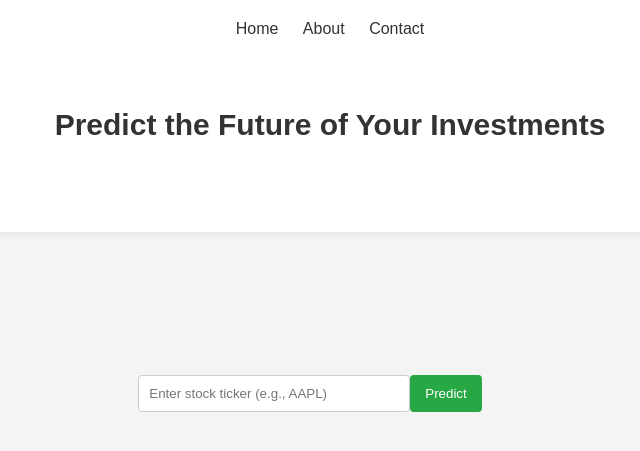
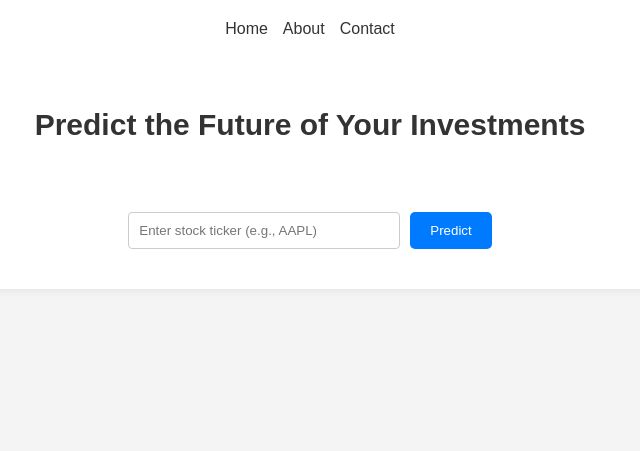
Before and after one commit to bhargavsarvepalli0210/Stock_Price_Prediction, a Flask app: page /index in a window 1280 px wide. Shown: the top 451 px of the page, without its empty margins (330-970 px from the left). Run offline with Flask 2, Linux system fonts and the light colour scheme; some libraries are stand-ins or nearby versions.

Commit message:
Update index.html

```diff
--- a/templates/index.html
+++ b/templates/index.html
@@ -6,31 +6,124 @@
     <title>Stock Price Prediction</title>
     <link rel="stylesheet" href="{{ url_for('static', filename='style.css') }}">
     <script src="https://cdn.plot.ly/plotly-latest.min.js"></script> <!-- Plotly JS -->
-</head>
     <style>
+        /* General Styles */
+        body {
+            font-family: Arial, sans-serif;
+            margin: 0;
+            padding: 0;
+        }
+
+        .container {
+            max-width: 1200px;
+            margin: 0 auto;
+            padding: 20px;
+        }
+
+        header {
+            text-align: center;
+            margin-bottom: 20px;
+        }
 
         .logo {
             font-size: 30px;
             font-weight: bold;
+            margin-bottom: 10px;
         }
 
         nav ul {
             list-style: none;
             margin: 0;
             padding: 0;
-        text-align:center;
-    }
-
-    nav li {
-        display: inline-block;
-        margin: 0 10px;
+            display: flex;
+            justify-content: center;
+            gap: 15px;
         }
 
         nav a {
             text-decoration: none;
             color: #333;
+            font-size: 16px;
+            transition: color 0.3s;
+        }
+
+        nav a:hover {
+            color: #007BFF;
+        }
+
+        form {
+            text-align: center;
+            margin: 20px 0;
+        }
+
+        form input {
+            padding: 10px;
+            width: 80%;
+            max-width: 300px;
+            margin-right: 10px;
+            border: 1px solid #ccc;
+            border-radius: 5px;
+        }
+
+        form button {
+            padding: 10px 20px;
+            background-color: #007BFF;
+            color: #fff;
+            border: none;
+            border-radius: 5px;
+            cursor: pointer;
+            transition: background-color 0.3s;
+        }
+
+        form button:hover {
+            background-color: #0056b3;
+        }
+
+        .article {
+            margin: 10px 0;
+        }
+
+        .article h4 a {
+            color: #007BFF;
+            text-decoration: none;
+        }
+
+        .article h4 a:hover {
+            text-decoration: underline;
+        }
+
+        /* Responsive Design */
+        @media (max-width: 768px) {
+            nav ul {
+                flex-direction: column;
+                gap: 10px;
+            }
+
+            form input {
+                width: 90%;
+            }
+
+            .logo {
+                font-size: 24px;
+            }
+        }
+
+        @media (max-width: 480px) {
+            .logo {
+                font-size: 20px;
+            }
+
+            form input {
+                width: 100%;
+            }
+
+            form button {
+                width: 100%;
+                margin-top: 10px;
+            }
         }
     </style>
+</head>
 <body>
     <div class="container">
         <header>
@@ -43,8 +136,7 @@
             </nav>
             <h1 class="logo">Predict the Future of Your Investments</h1>
         </header>
-    </div>
-        <h1>         </h1>
+
         <form method="POST" action="/">
             <input type="text" name="ticker" placeholder="Enter stock ticker (e.g., AAPL)" required>
             <button type="submit">Predict</button>
```
Lines whose indentation alone changed are shown as unchanged.
